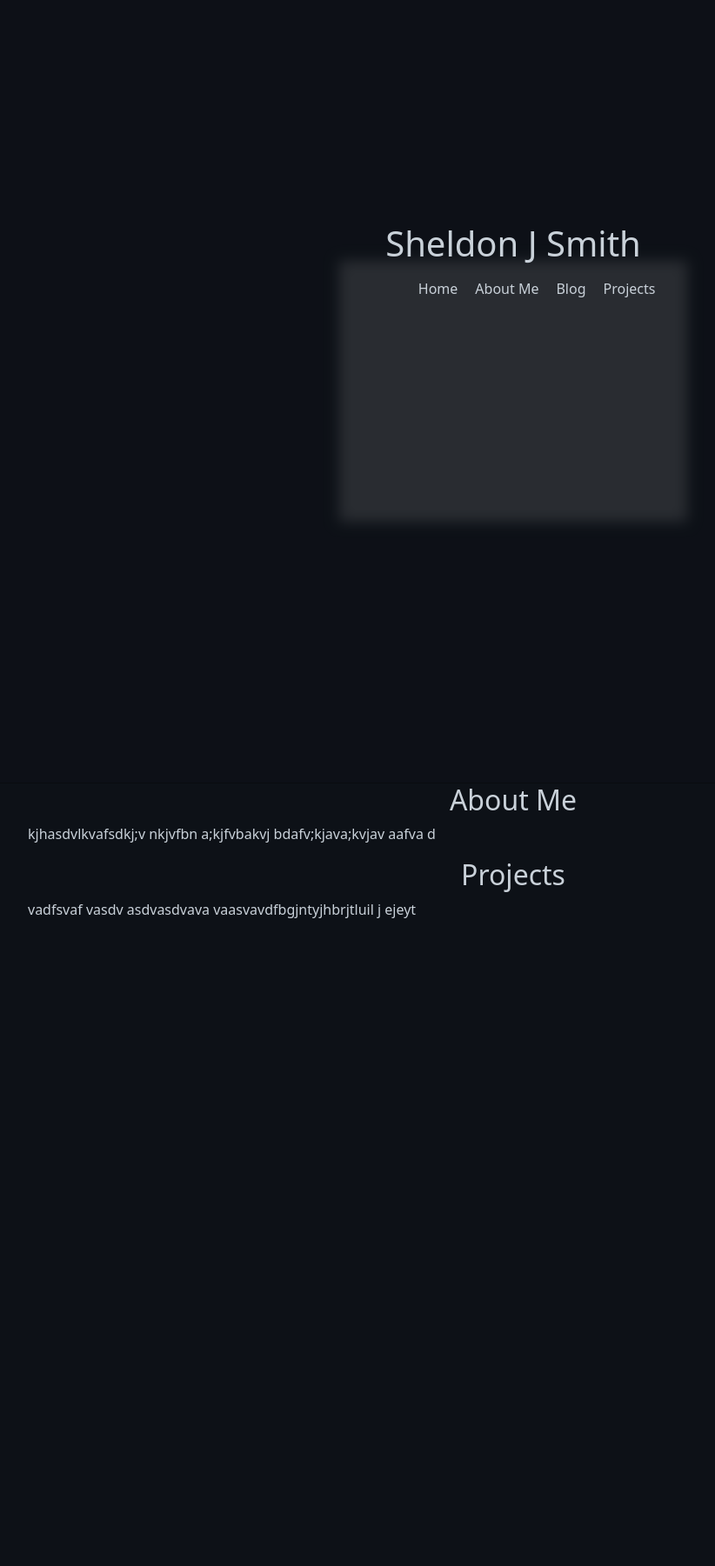
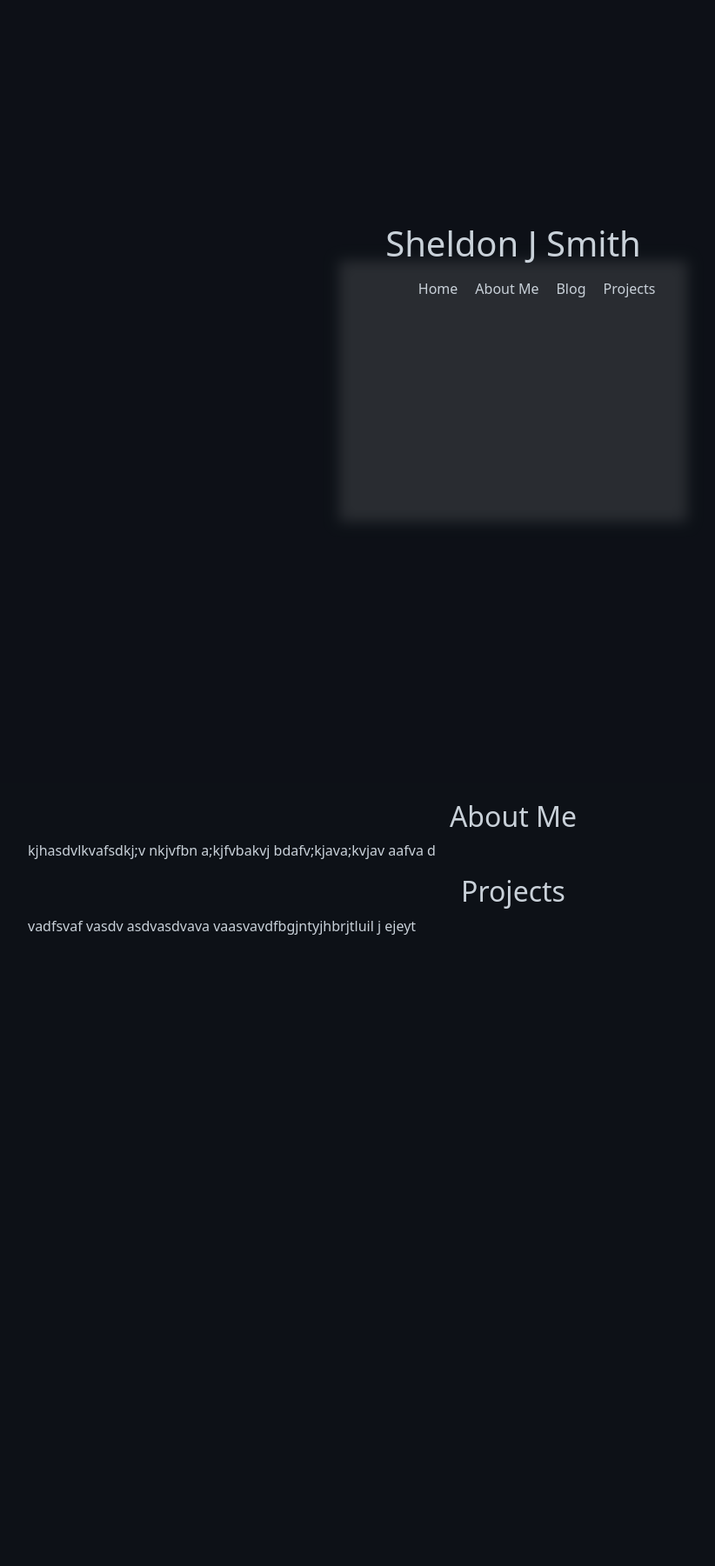
Before and after one commit to Screemm/screemm.github.io, a Jekyll site: the page built from index.md, in a window 1280 px wide. Shown: the whole page at 87% size, without its empty margins (50-872 px from the left). Built offline with Jekyll 4.4.1, drawn with Linux system fonts in a browser that asks for light colours; nearby versions of some CDN libraries.

Commit message:
Update index.html

```diff
--- a/_layouts/index.html
+++ b/_layouts/index.html
@@ -50,7 +50,6 @@
 
         #content_bg {
             background-color: #0d1117;
-            border-top: 1px solid #090c10;
             z-index: 1;
         }
 
@@ -86,6 +85,7 @@
         .content {
             height: 100%;
             width: 100%;
+            padding-top: 20px;
         }
 
         .content h2 {
```
